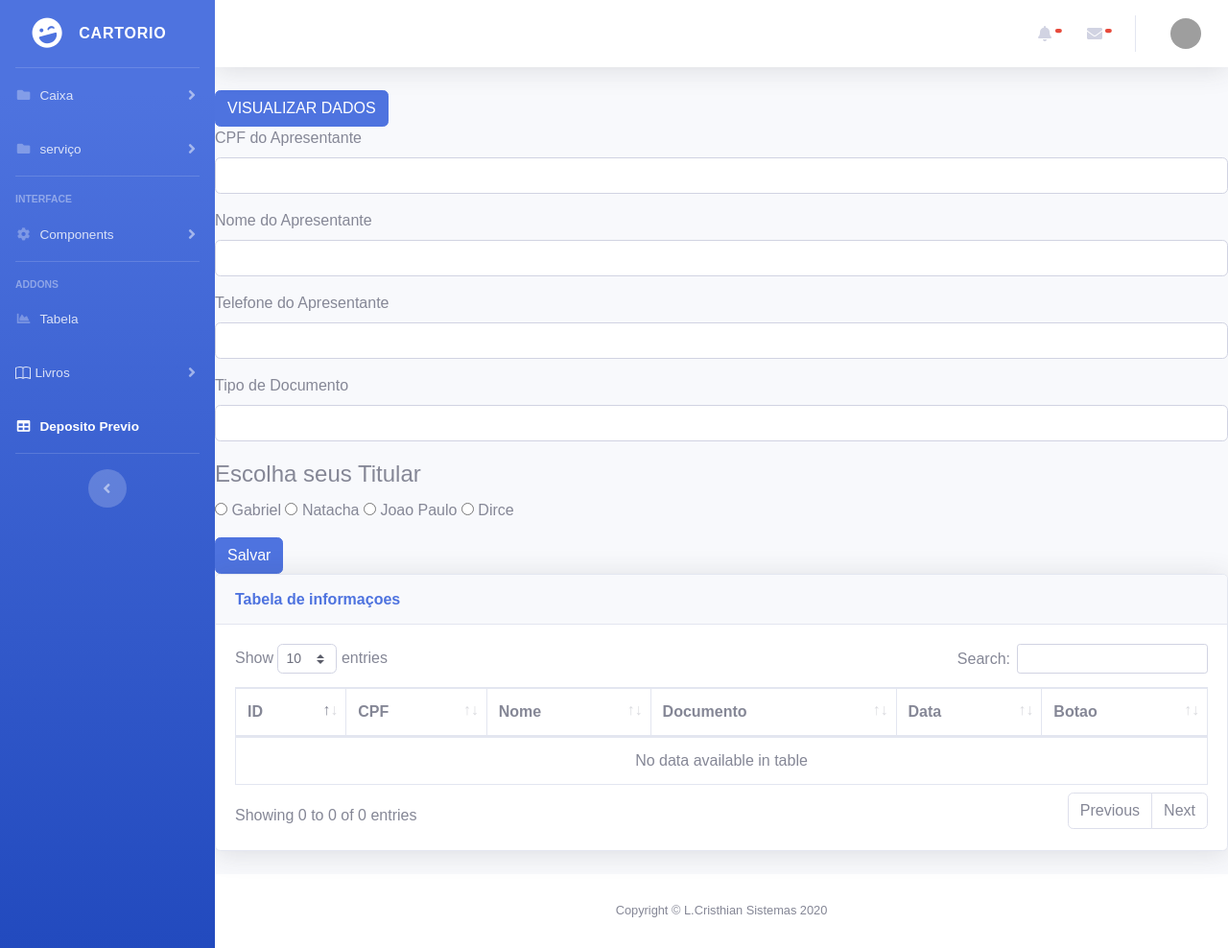
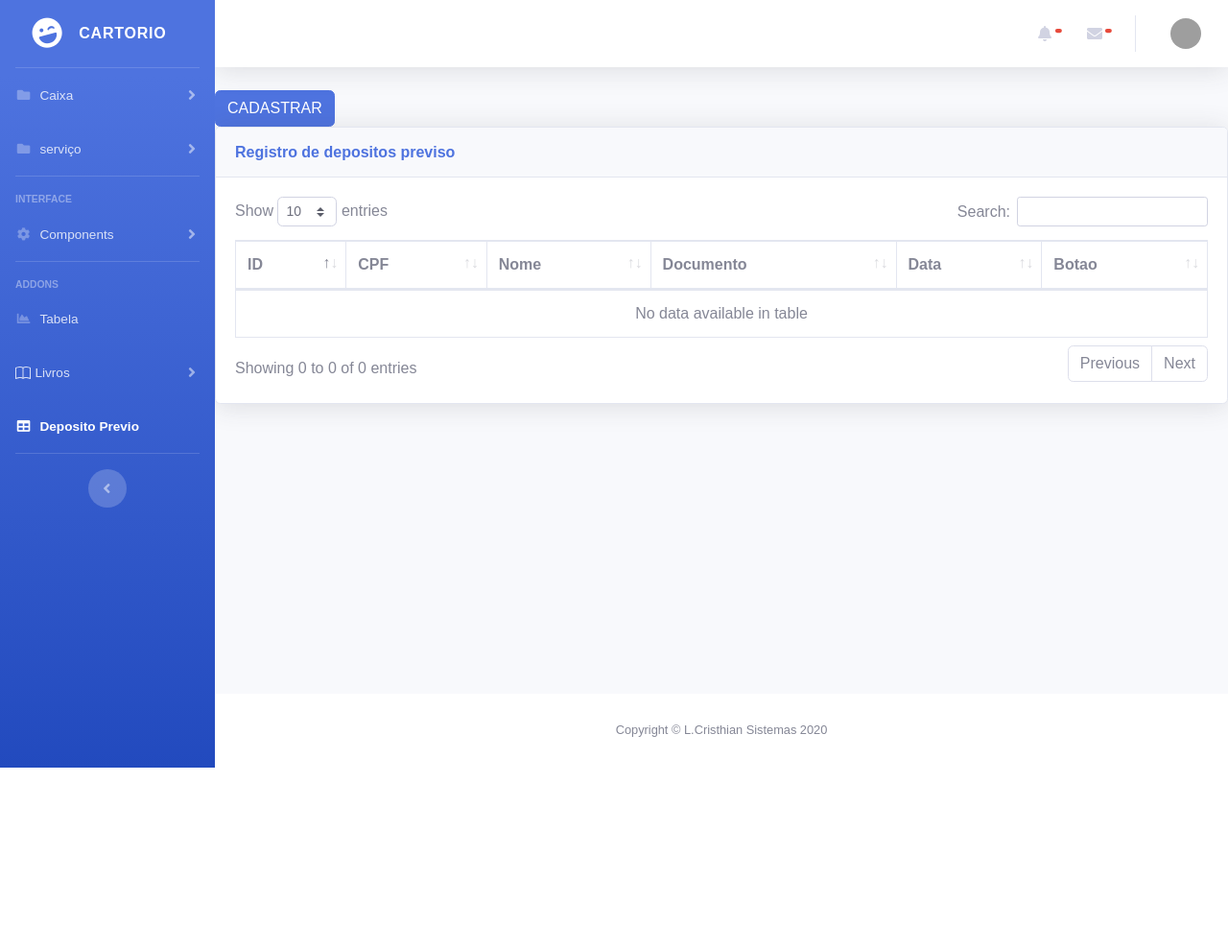
Before and after one commit to oliveirasfull/deposito, a Flask app: page /previo in a window 1280 px wide. Shown: the whole page at 96% size. After the commit the page ends 800 px from the top, so only its background shows below. Run offline with Flask 2, Linux system fonts and the light colour scheme; data that the repository does not hold is empty; some libraries are stand-ins or nearby versions; grey boxes are pictures that could not be loaded.

Commit message:
modificação no cadastro de deposito previo

```diff
--- a/templates/cadastro_deposito_previo.html
+++ b/templates/cadastro_deposito_previo.html
@@ -166,52 +166,11 @@
     }
 </style>
 
-<button type="button" class="btn btn-primary" data-toggle="modal" data-target=".bd-example-modal-lg" id="dados" ">VISUALIZAR DADOS</button>
+<button type="button" class="btn btn-primary" data-toggle="modal" data-target=".bd-example-modal-lg" id="dados" ">CADASTRAR</button>
 
 <div class="modal fade bd-example-modal-lg" tabindex="-1" role="dialog" aria-labelledby="myLargeModalLabel" aria-hidden="true">
     <div class="modal-dialog modal-lg ">
         <div class="modal-content ">
-            <form name="servico1" action="/depositoPrevio" method="post">
-                <fieldset>
-                    <div class="form-group">
-                        <label for="nome ">CPF do Apresentante</label>
-                        <input type="text" id="nome" name="cpf" maxlength="14" OnKeyPress="formatar( '###.###.###-##', this)" class="form-control">
-                    </div>
-                    <div class="form-group">
-                        <label for="servico">Nome do Apresentante</label>
-                        <input type="text" id="servico" name="nome_solicitante" required class="form-control">
-                    </div>
-                    <div class="form-group">
-                        <label for="servico ">Tipo de Documento</label>
-                        <input type="text" id="documento" name="tipo_documento" required class="form-control">
-                    </div>
-
-                    <div class="form-group">
-                        <fieldset>
-                            <legend> Escolha seus Titular</legend>
-                            <form>
-                                <INPUT TYPE="RADIO" NAME="criador" VALUE="Gabriel"> Gabriel
-                                <INPUT TYPE="RADIO" NAME="criador" VALUE="Natacha"> Natacha
-                                <INPUT TYPE="RADIO" NAME="criador" VALUE="Joao Paulo"> Joao Paulo
-                                <INPUT TYPE="RADIO" NAME="criador" VALUE="Dirce"> Dirce
-
-
-                            </form>
-                        </fieldset>
-                    </div>
-
-
-
-
-                <button type="button" class="btn btn-secondary" data-dismiss="modal">Fechar</button>
-                <button type="button" class="btn btn-primary">Salvar</button>
-
-             </fieldset>
-        </form>
-        </div>
-    </div>
-</div>
-
                 <form name="servico1" action="/depositoPrevio" method="post">
                     <fieldset>
                         <div class="form-group">
@@ -244,61 +203,22 @@
                                 </form>
                             </fieldset>
                         </div>
-                     <button type="submit"  class="btn btn-primary btn-salvar">Salvar</button>
-                </fieldset>
-        <!---
-        </form>
-        <div class="card shadow mb-4">
-            <div class="card-header py-3">
-                <h6 class="m-0 font-weight-bold text-primary">Tabela de Registro de depositos
-                </h6>
+                        <div class="modal-footer">
+                                <button type="submmit" class="btn btn-primary">SALVAR</button>
+                                <button type="button" class="btn btn-secondary" data-dismiss="modal">FECHAR</button>
                               </div>
-            <div class="card-body">
-                <div class="table-responsive">
-                    <table class="table table-bordered" id="dataTable" width="100%" cellspacing="0">
-                        <thead>
-                            <tr>
-                                <th>ID</th>
-                                <th>CPF</th>
-                                <th>Nome</th>
-
-                                <th>Documento</th>
-
-                                <th>Data</th>
 
 
-                            </tr>
-                        </thead>
+                        </fieldset>
 
-                        {%for deposito in depositoGlobal%}
-                        <tbody>
-                            <tr>
-                                <td>{{deposito.cod_deposito}}</td>
-                                <td>{{deposito.cpf_solicitante}}</td>
-                                <td>{{deposito.nome_solicitante}}</td>
-                                <td>{{deposito.tipo_documento}}</td>
-                                <td>{{deposito.data_criacao}}</td>
-
-
-                                <td>
-                                    <form method="post" action="/registro/{{deposito.cod_deposito}}">
-
-                                            <button type="submit"></button>
-                                    </form>
-
-                            </tr>
-                         </tbody>
-                        {%endfor%}
-                    </table>
 
         </div>
     </div>
-        </div> -->
-
+</div>
 
         <div class="card shadow mb-4">
             <div class="card-header py-3">
-                <h6 class="m-0 font-weight-bold text-primary">Tabela de informaçoes
+                <h6 class="m-0 font-weight-bold text-primary">Registro de depositos previso
                 </h6>
             </div>
             <div class="card-body">
```
Lines whose indentation alone changed are shown as unchanged.
